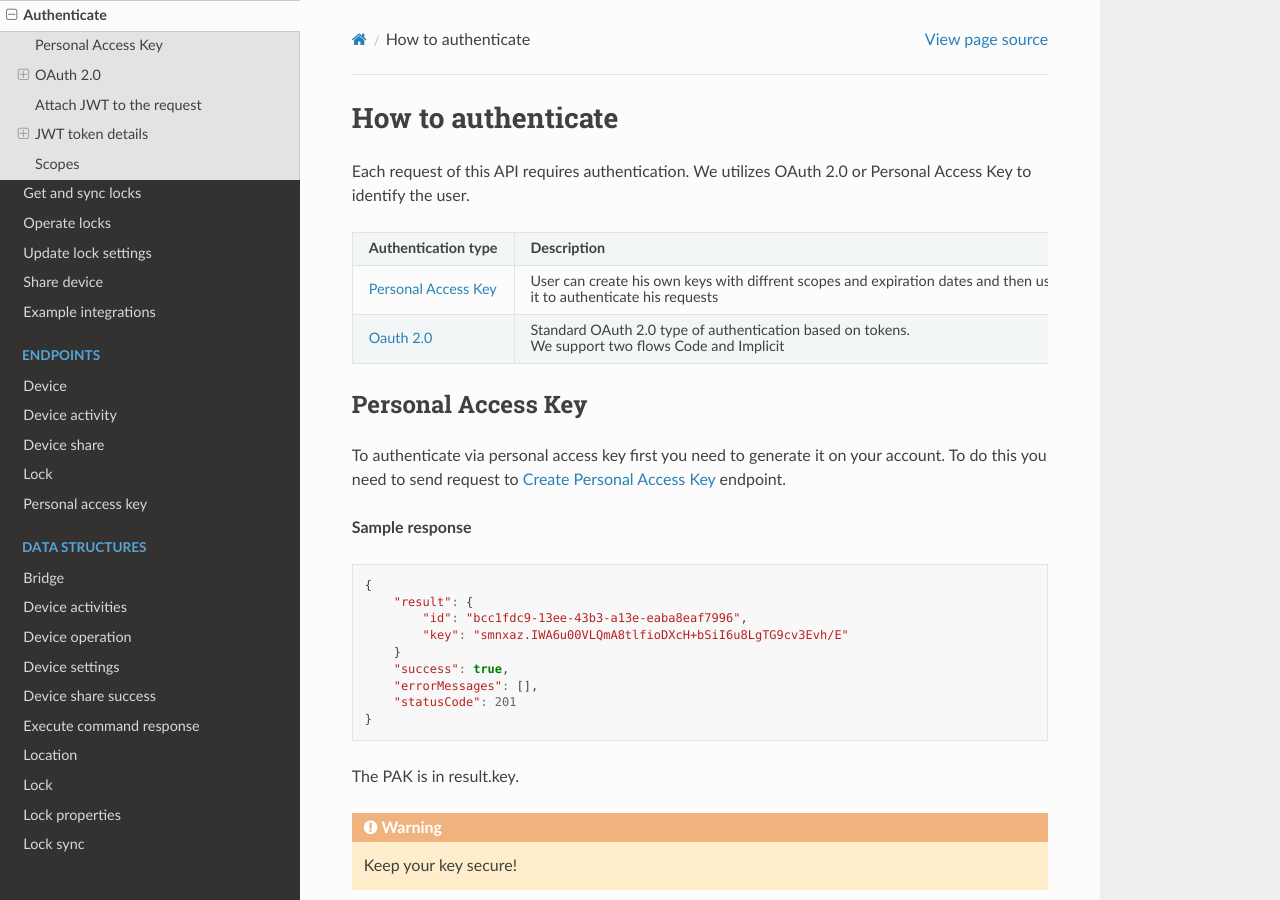
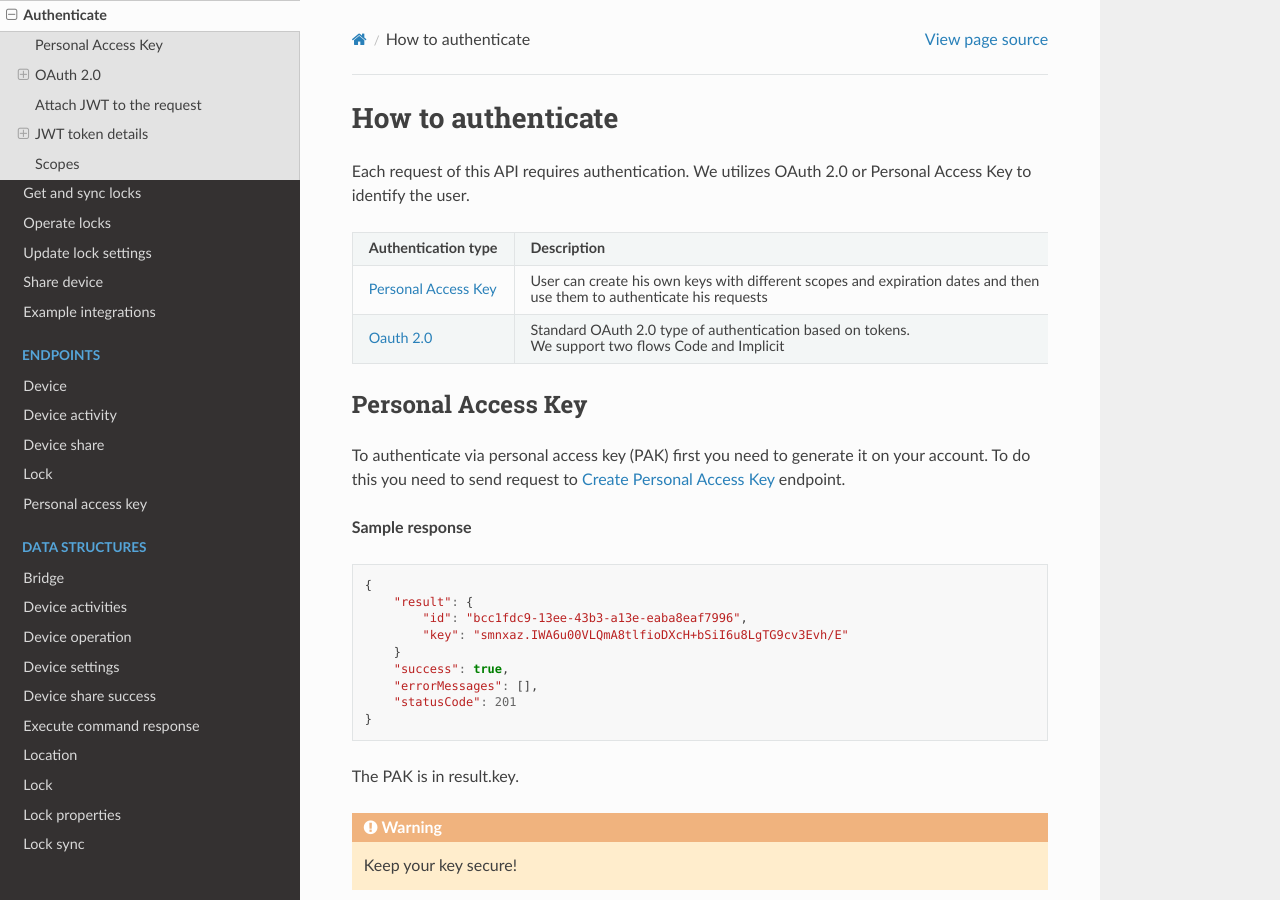
Before and after one commit to tedee-com/tedee-api-doc, a Sphinx documentation site: the page built from docs/source/howtos/authenticate.rst, in a window 1280 px wide and 900 px high. Built offline with Sphinx 7.4.7 and the Read the Docs theme 2.0.0, drawn with Linux system fonts in a browser that asks for light colours.

Commit message:
Code review changes

```diff
--- a/docs/source/endpoints/personalaccesskey/create.rst
+++ b/docs/source/endpoints/personalaccesskey/create.rst
@@ -78,5 +78,7 @@ HTTP status code: ``201``
 Your Personal Access Key is "smnxaz.IWA6u00VLQmA8tlfioDXcH+bSiI6u8LgTG9cv3Evh/E". You can use it to :doc:`authenticate <../../howtos/authenticate>`.
 
 .. warning::
-    Keep your Personal Access Key Safe!
+    Keep your Personal Access Key safe!
+
+.. note::
     Personal Access Key cannot be read in any other way.
--- a/docs/source/howtos/authenticate.rst
+++ b/docs/source/howtos/authenticate.rst
@@ -6,9 +6,9 @@ Each request of this API requires authentication. We utilizes OAuth 2.0 or Perso
 +--------------------------------------------------------------------+---------------------------------------------------------------------------------------------+
 | **Authentication type**                                            | **Description**                                                                             |
 +--------------------------------------------------------------------+---------------------------------------------------------------------------------------------+
-| :ref:`Personal Access Key <personal-access-key>`                   | User can create his own keys with diffrent scopes and expiration dates and then use         |
+| :ref:`Personal Access Key <personal-access-key>`                   | User can create his own keys with different scopes and expiration dates and then            |
 |                                                                    |                                                                                             |
-|                                                                    | it to authenticate his requests                                                             |
+|                                                                    | use them to authenticate his requests                                                       |
 +--------------------------------------------------------------------+---------------------------------------------------------------------------------------------+
 | :ref:`Oauth 2.0 <Oauth-20>`                                        | Standard OAuth 2.0 type of authentication based on tokens.                                  |
 |                                                                    |                                                                                             |
@@ -20,7 +20,7 @@ Each request of this API requires authentication. We utilizes OAuth 2.0 or Perso
 Personal Access Key
 --------------------------
 
-To authenticate via personal access key first you need to generate it on your account.
+To authenticate via personal access key (PAK) first you need to generate it on your account.
 To do this you need to send request to :doc:`Create Personal Access Key <../endpoints/personalaccesskey/create>` endpoint.
 
 **Sample response**
```
